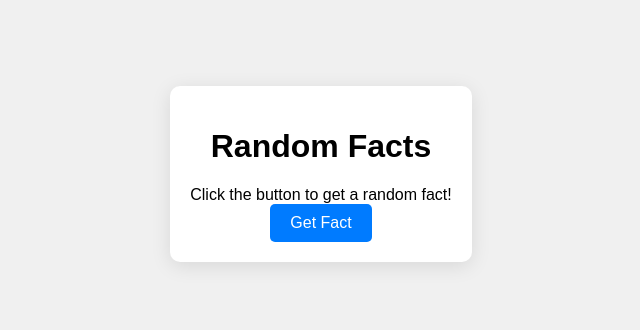
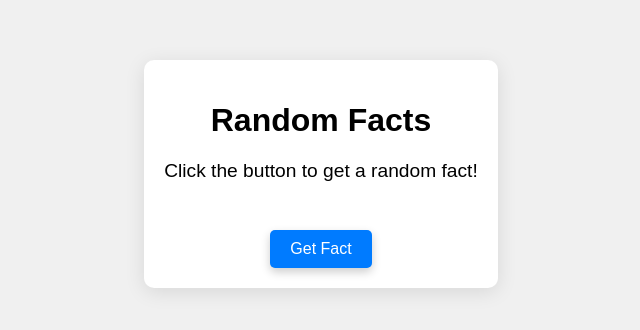
Before and after one commit to mathu3004/crocs_facts, a plain HTML site: page index.html in a window 1280 px wide. Shown: the part 226-556 px from the top of the page, without its empty margins (319-959 px from the left). Drawn offline with Linux system fonts and the light colour scheme.

Commit message:
Update styles.css 2

```diff
--- a/styles.css
+++ b/styles.css
@@ -1,29 +1,28 @@
 body {
     font-family: Arial, sans-serif;
+    background-color: #f0f0f0;
     display: flex;
     justify-content: center;
     align-items: center;
     height: 100vh;
     margin: 0;
-    background-color: #f0f0f0;
 }
 
 .container {
     text-align: center;
+    background: white;
     padding: 20px;
     border-radius: 10px;
-    background-color: white;
     box-shadow: 0 4px 20px rgba(0, 0, 0, 0.1);
-    max-width: 90%;
-    overflow: hidden; /* Prevent overflow */
 }
 
-.fact {
-    font-size: 1.5em;
+.fact-display {
     margin: 20px 0;
+    font-size: 1.2em;
+    min-height: 50px; /* Prevent overflow */
 }
 
-button {
+.fact-button {
     padding: 10px 20px;
     font-size: 1em;
     border: none;
@@ -31,9 +30,15 @@ button {
     background-color: #007BFF;
     color: white;
     cursor: pointer;
-    transition: transform 0.2s;
+    transition: all 0.3s ease;
+    box-shadow: 0 4px 10px rgba(0, 0, 0, 0.2);
 }
 
-button:hover {
-    box-shadow: 0 4px 10px rgba(0, 0, 0, 0.2);
+.fact-button:hover {
+    background-color: #0056b3;
 }
+
+.fact-button:disabled {
+    background-color: #ccc;
+    cursor: not-allowed;
+}
```
